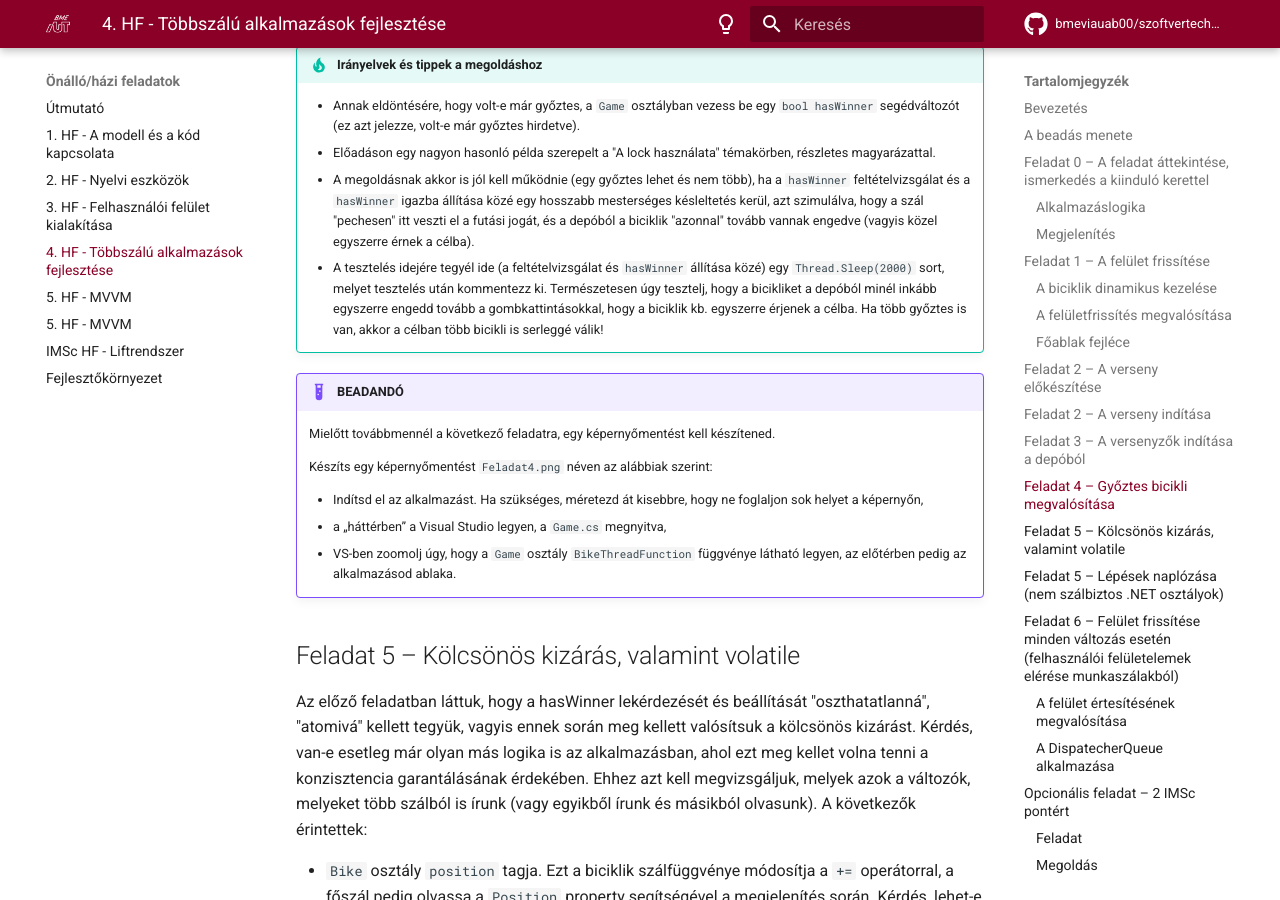
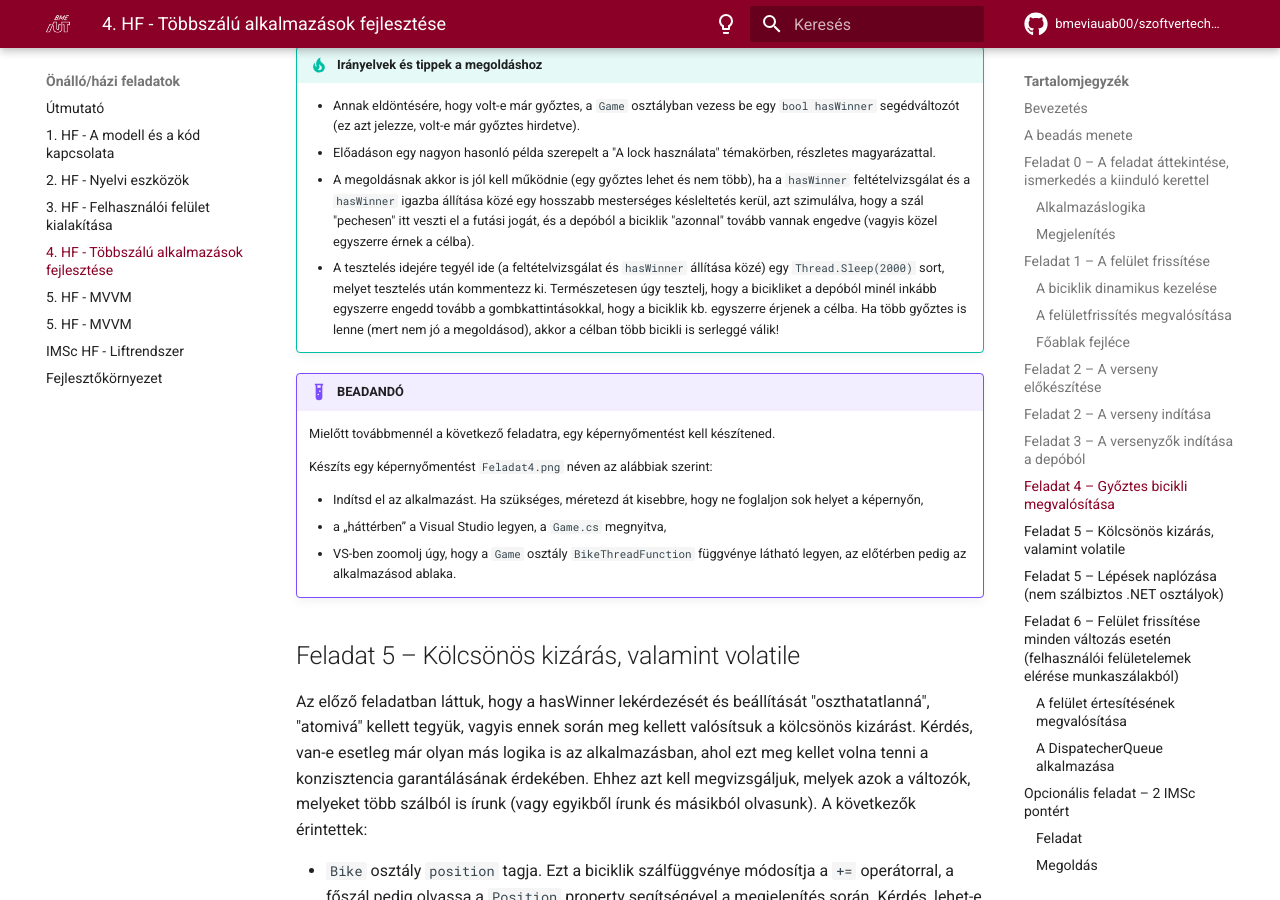
Before and after one commit to bmeviauab00/szoftvertechnikak, an MkDocs documentation site: the page built from docs/hazi/4-tobbszalu-alkalmazasok-fejlesztese/index.md, in a window 1280 px wide and 900 px high, scrolled down 11331 px. Built offline with MkDocs 1.6.1 and Material for MkDocs 9.7.7, drawn with Linux system fonts in a browser that asks for light colours; emoji names are drawn with the system emoji font; comment, search, counter and statistics services are not loaded; the version menu is left out.

Commit message:
Többszálú HF - több serleg pontosítás

```diff
--- a/docs/hazi/4-tobbszalu-alkalmazasok-fejlesztese/index.md
+++ b/docs/hazi/4-tobbszalu-alkalmazasok-fejlesztese/index.md
@@ -329,7 +329,7 @@ A logikát ezt követően önállóan valósítsd meg, az alábbi irányleveknek
     - Annak eldöntésére, hogy volt-e már győztes, a `Game` osztályban vezess be egy `bool hasWinner` segédváltozót (ez azt jelezze, volt-e már győztes hirdetve).
     - Előadáson egy nagyon hasonló példa szerepelt a "A lock használata" témakörben, részletes magyarázattal.
     - A megoldásnak akkor is jól kell működnie (egy győztes lehet és nem több), ha a `hasWinner` feltételvizsgálat és a `hasWinner` igazba állítása közé egy hosszabb mesterséges késleltetés kerül, azt szimulálva, hogy a szál "pechesen" itt veszti el a futási jogát, és a depóból a biciklik "azonnal" tovább vannak engedve (vagyis közel egyszerre érnek a célba).
-    - A tesztelés idejére tegyél ide (a feltételvizsgálat és `hasWinner` állítása közé) egy `Thread.Sleep(2000)` sort, melyet tesztelés után kommentezz ki. Természetesen úgy tesztelj, hogy a bicikliket a depóból minél inkább egyszerre engedd tovább a gombkattintásokkal, hogy a biciklik kb. egyszerre érjenek a célba. Ha több győztes is van, akkor a célban több bicikli is serleggé válik!
+    - A tesztelés idejére tegyél ide (a feltételvizsgálat és `hasWinner` állítása közé) egy `Thread.Sleep(2000)` sort, melyet tesztelés után kommentezz ki. Természetesen úgy tesztelj, hogy a bicikliket a depóból minél inkább egyszerre engedd tovább a gombkattintásokkal, hogy a biciklik kb. egyszerre érjenek a célba. Ha több győztes is lenne (mert nem jó a megoldásod), akkor a célban több bicikli is serleggé válik!
 
 !!! example "BEADANDÓ"
     Mielőtt továbbmennél a következő feladatra, egy képernyőmentést kell készítened.
```
